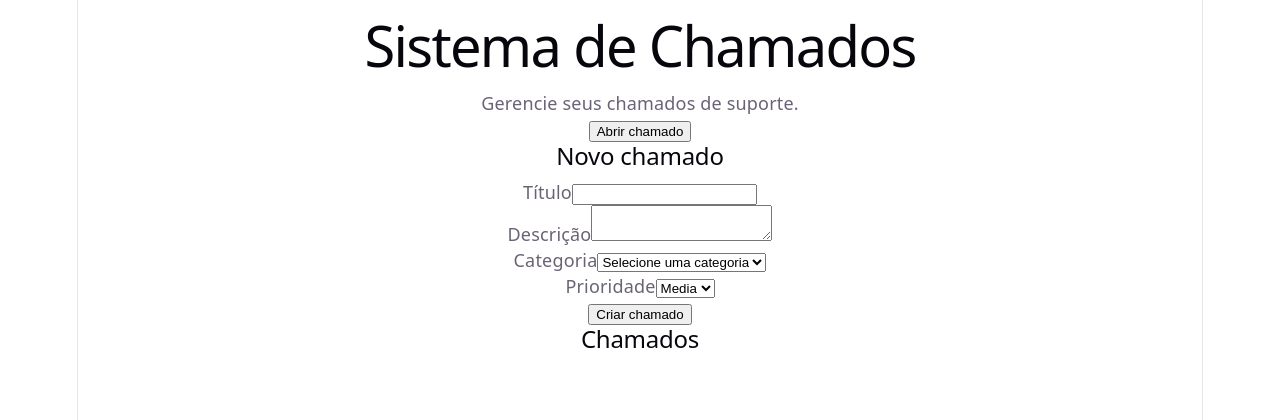
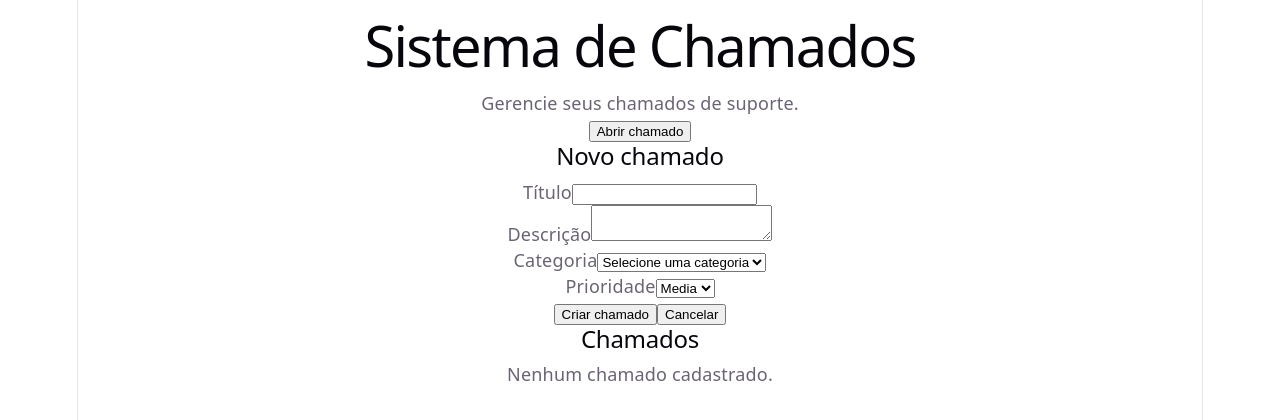
Before and after one commit to GabrielCampoz/sistema-chamados, a React (Vite) app in the folder frontend/: page / in a window 1280 px wide. Both pictures are taken after a click on the button "Abrir chamado". Shown: the top 420 px of the page. Built offline with nearby package versions, Linux system fonts and the light colour scheme.

Commit message:
feat: melhorar fluxo e listagem de chamados

```diff
--- a/frontend/src/App.tsx
+++ b/frontend/src/App.tsx
@@ -1,13 +1,7 @@
 import { useState } from "react"
 import NovoChamado from "./components/NovoChamado"
-
-type Chamado = {
-  id: number
-  titulo: string
-  descricao: string
-  categoria: string
-  prioridade: string
-}
+import type { Chamado } from "./types/Chamado"
+import ListaChamados from "./components/ListaChamados"
 
 function App() {
   const [mostrarFormulario, setMostrarFormulario] = useState(false)
@@ -17,16 +11,22 @@ function App() {
     setMostrarFormulario(true)
   }
 
+  function fecharFormulario() {
+    setMostrarFormulario(false)
+  }
+
   function adicionarChamado(titulo: string, descricao: string, categoria: string, prioridade: string) {
     const novoChamado = {
       id: Date.now(),
       titulo: titulo,
       descricao: descricao,
       categoria: categoria,
-      prioridade: prioridade
+      prioridade: prioridade,
+      status: "aberto"
     }
 
     setChamados([...chamados, novoChamado])
+    setMostrarFormulario(false)
   }
 
   return (
@@ -39,19 +39,14 @@ function App() {
       </button>
 
       {mostrarFormulario && (
-        <NovoChamado onCriarChamado = {adicionarChamado} />
+        <NovoChamado
+        onCriarChamado = {adicionarChamado}
+        onCancelar={fecharFormulario}
+        />
         )}
 
-        <h2>Chamados</h2>
+        <ListaChamados chamados={chamados} />
 
-        {chamados.map((chamado) => (
-          <div key={chamado.id}>
-            <h3>{chamado.titulo}</h3>
-            <p>{chamado.descricao}</p>
-            <p>Categoria: {chamado.categoria}</p>
-            <p>Prioridade: {chamado.prioridade}</p>
-          </div>
-        ))}
     </div>
   )
 }
--- /dev/null
+++ b/frontend/src/components/ListaChamados.tsx
@@ -0,0 +1,29 @@
+import type { Chamado } from "../types/Chamado";
+
+type ListaChamadosProps = {
+    chamados: Chamado[]
+}
+
+function ListaChamado({ chamados }: ListaChamadosProps) {
+    return (
+        <section>
+            <h2>Chamados</h2>
+
+            {chamados.length === 0 ? (
+                <p>Nenhum chamado cadastrado.</p>
+            ) : (
+                chamados.map((chamado) => (
+                    <div key={chamado.id}>
+                        <h3>{chamado.titulo}</h3>
+                        <p>{chamado.descricao}</p>
+                        <p>Categoria: {chamado.categoria}</p>
+                        <p>Prioridade: {chamado.prioridade}</p>
+                        <p>Status: {chamado.status}</p>
+                    </div>
+                ))
+            )}
+        </section>
+    )
+}
+
+export default ListaChamado
--- a/frontend/src/components/NovoChamado.tsx
+++ b/frontend/src/components/NovoChamado.tsx
@@ -7,9 +7,11 @@ type NovoChamadoProps = {
       categoria: string,
       prioridade: string
     ) => void
+
+    onCancelar: () => void
 }
 
-function NovoChamado({ onCriarChamado }: NovoChamadoProps) {
+function NovoChamado({ onCriarChamado, onCancelar }: NovoChamadoProps) {
   const [titulo, setTitulo] = useState("")
   const [descricao, setDescricao] = useState("")
   const [categoria, setCategoria] = useState("")
@@ -88,6 +90,10 @@ function NovoChamado({ onCriarChamado }: NovoChamadoProps) {
       <button onClick={criarChamado}>
         Criar chamado
       </button>
+
+      <button onClick={onCancelar}>
+        Cancelar
+      </button>
     </div>
   )
 }
--- /dev/null
+++ b/frontend/src/types/Chamado.ts
@@ -0,0 +1,8 @@
+export type Chamado = {
+    id: number
+    titulo: string
+    descricao: string
+    categoria: string
+    prioridade: string
+    status: string
+}
```
